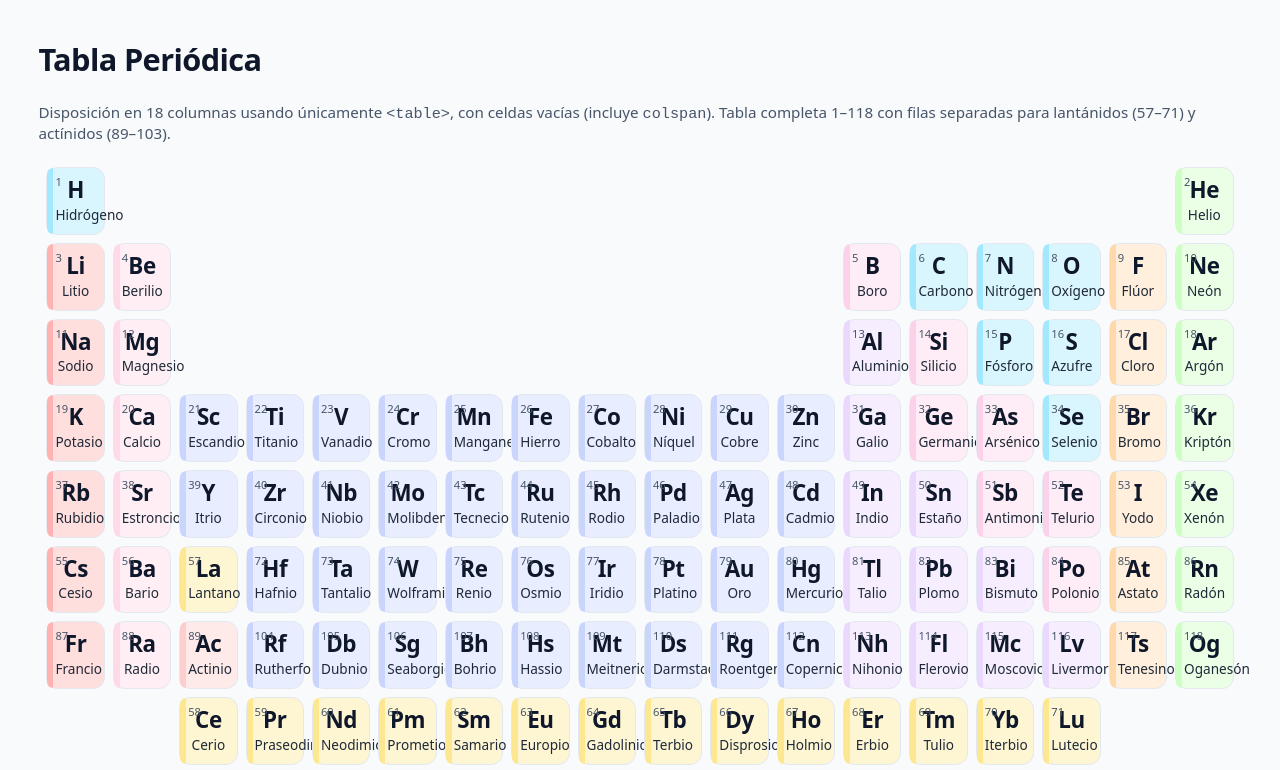
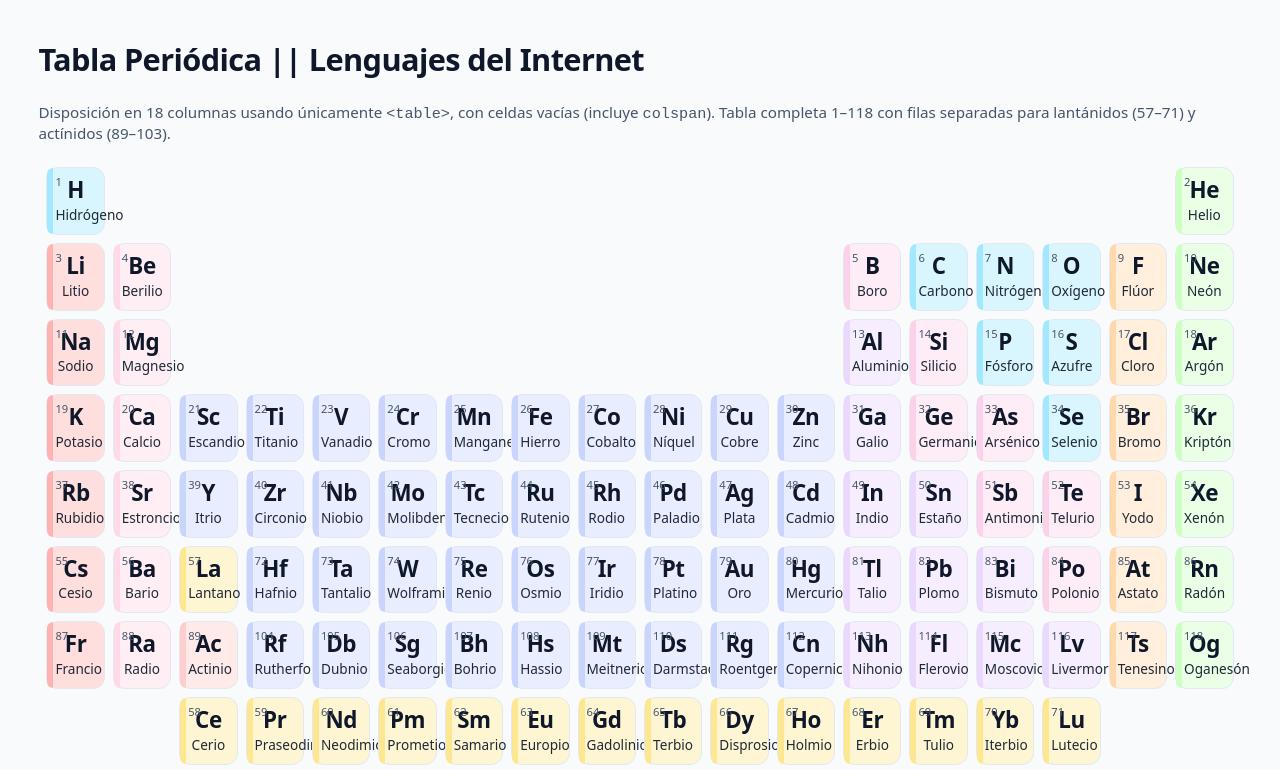
Before and after one commit to JuanCodeo/Lenguajes_del_internet, a plain HTML site: page index.html in a window 1280 px wide. Shown: the top 770 px of the page. Drawn offline with Linux system fonts and the light colour scheme.

Commit message:
Prueba 1

```diff
--- a/index.html
+++ b/index.html
@@ -8,7 +8,7 @@
 </head>
 <body>
   <main>
-    <h1>Tabla Periódica</h1>
+    <h1>Tabla Periódica || Lenguajes del Internet</h1>
 
     <table class="tabla-periodica" aria-label="Tabla periódica de los elementos">
       <caption>
```
